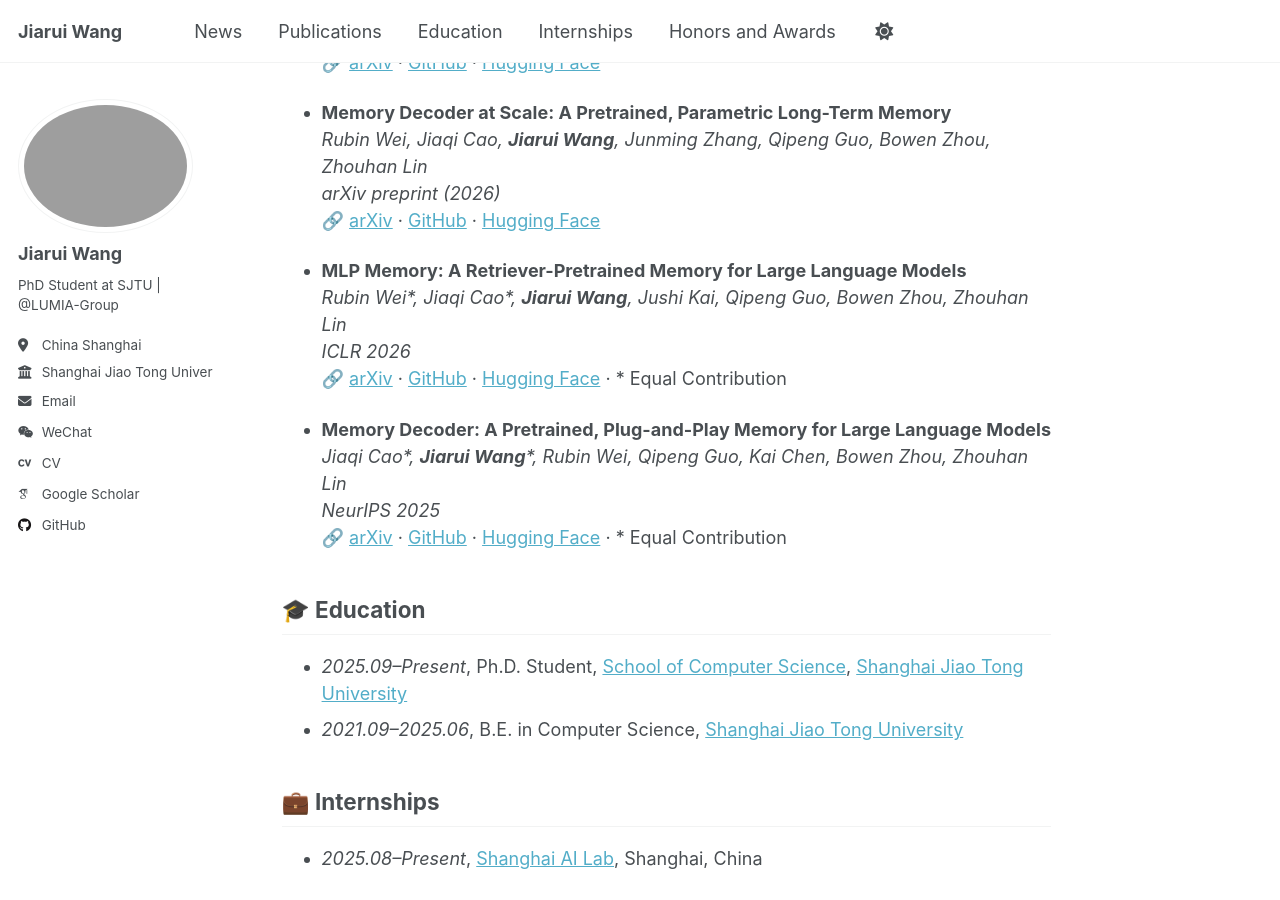
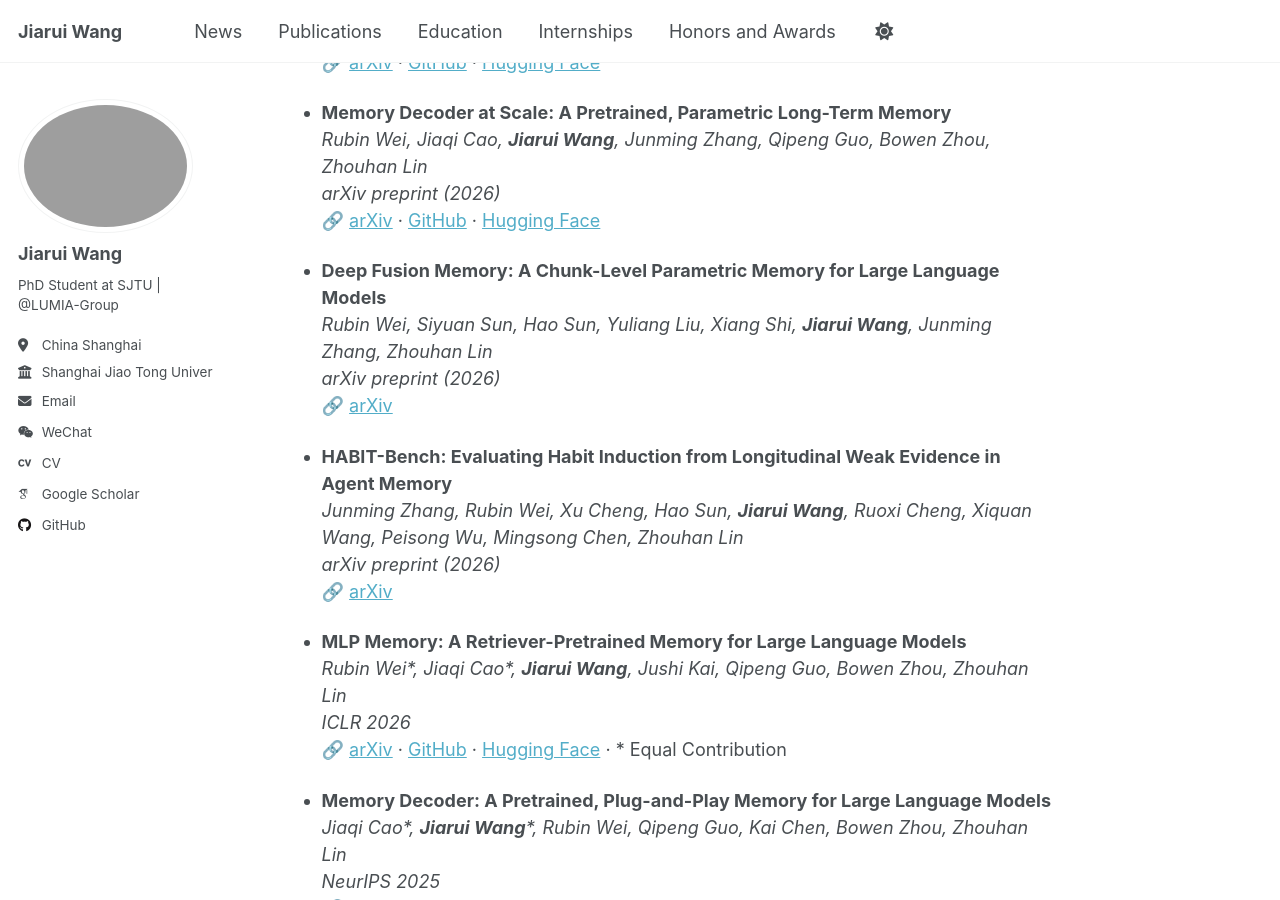
Before and after one commit to JruiWang/JruiWang.github.io, a Jekyll site: the page built from _pages/about.md, in a window 1280 px wide and 900 px high, scrolled down 1314 px. Built offline with Jekyll 4.4.1, drawn with Linux system fonts in a browser that asks for light colours; some web fonts are replaced; a script that is not in the unit is left out.

Commit message:
Add Deep Fusion Memory and HABIT-Bench publications

```diff
--- a/_pages/about.md
+++ b/_pages/about.md
@@ -44,6 +44,16 @@ I'm always open to discussing research, collaboration, and new ideas. Please fee
   _arXiv preprint (2026)_<br>
   🔗 [arXiv](https://arxiv.org/abs/2607.27919) · [GitHub](https://github.com/LUMIA-Group/MemoryDecoder-at-Scale) · [Hugging Face](https://huggingface.co/collections/Rubin-Wei/memorydecoder-at-scale)
 
+- **Deep Fusion Memory: A Chunk-Level Parametric Memory for Large Language Models**<br>
+  *Rubin Wei, Siyuan Sun, Hao Sun, Yuliang Liu, Xiang Shi, **Jiarui Wang**, Junming Zhang, Zhouhan Lin*<br>
+  _arXiv preprint (2026)_<br>
+  🔗 [arXiv](https://arxiv.org/abs/2610.25100)
+
+- **HABIT-Bench: Evaluating Habit Induction from Longitudinal Weak Evidence in Agent Memory**<br>
+  *Junming Zhang, Rubin Wei, Xu Cheng, Hao Sun, **Jiarui Wang**, Ruoxi Cheng, Xiquan Wang, Peisong Wu, Mingsong Chen, Zhouhan Lin*<br>
+  _arXiv preprint (2026)_<br>
+  🔗 [arXiv](https://arxiv.org/abs/2610.24520)
+
 - **MLP Memory: A Retriever-Pretrained Memory for Large Language Models**<br>
   *Rubin Wei\*, Jiaqi Cao\*, **Jiarui Wang**, Jushi Kai, Qipeng Guo, Bowen Zhou, Zhouhan Lin*<br>
   _ICLR 2026_<br>
```
